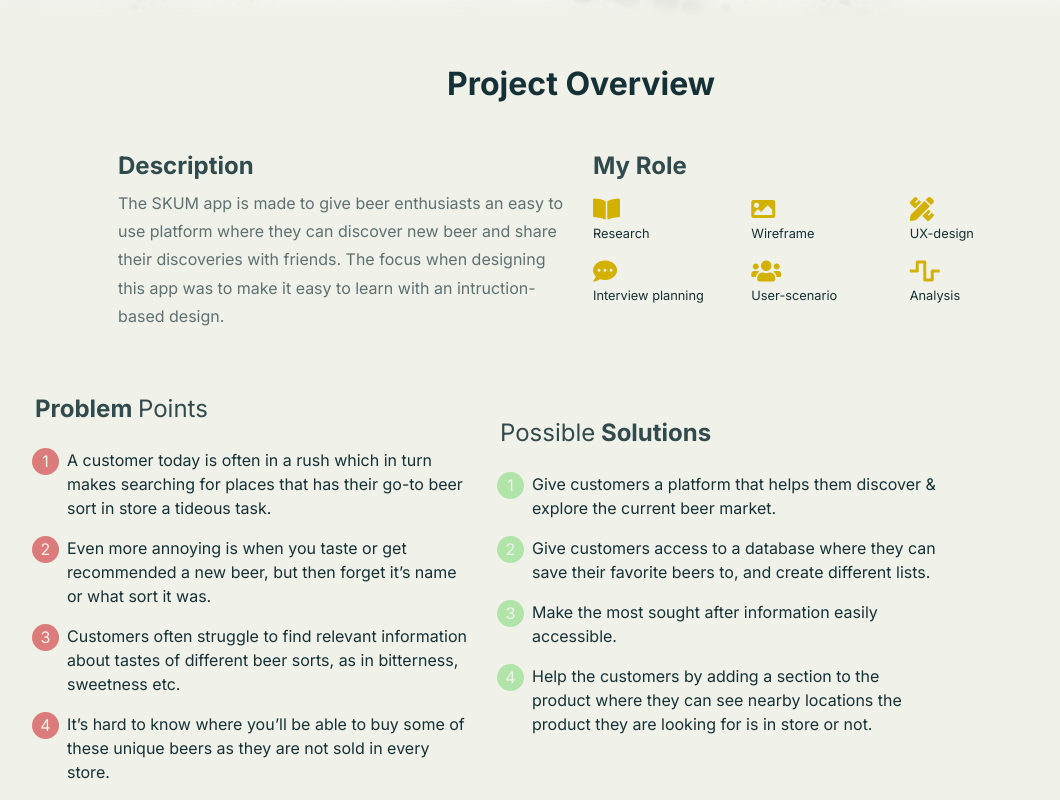
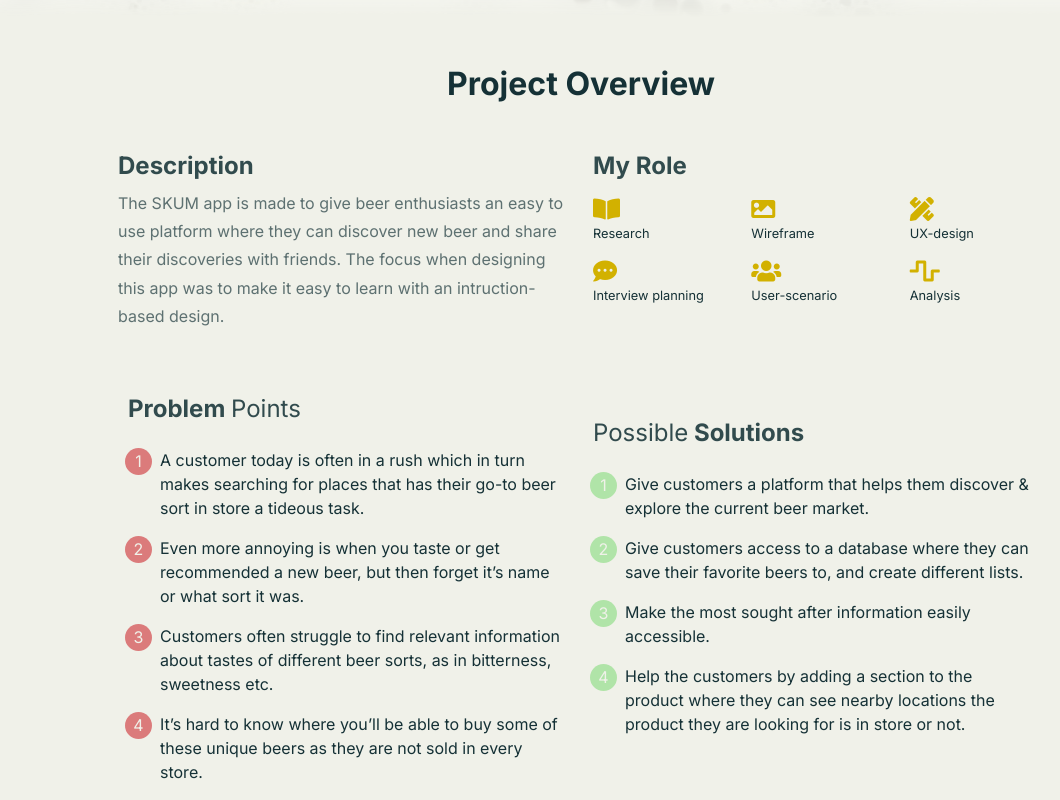
Before and after one commit to Kennethk2014/portfolio, a Vue app: page /portfolio/skum in a window 1280 px wide. Shown: the part 518-1318 px from the top of the page, without its empty margins (59-1119 px from the left). Built offline with nearby package versions, Linux system fonts and the light colour scheme.

Commit message:
fixed text not centering on large viewports

```diff
--- a/src/views/SkumCaseStudy.vue
+++ b/src/views/SkumCaseStudy.vue
@@ -45,7 +45,7 @@
                     </div>
                 </section>
                 <!-- PROBLEM POINTS AND SOLUTIONS -->
-                <div class="row mt-5">
+                <div class="row justify-content-lg-center mt-5">
                     <section class="col-12 col-md-6 col-lg-5 ">
                         <h4>Problem <span class="span-light">Points</span></h4>
                         <div class="row mt-4">
```
